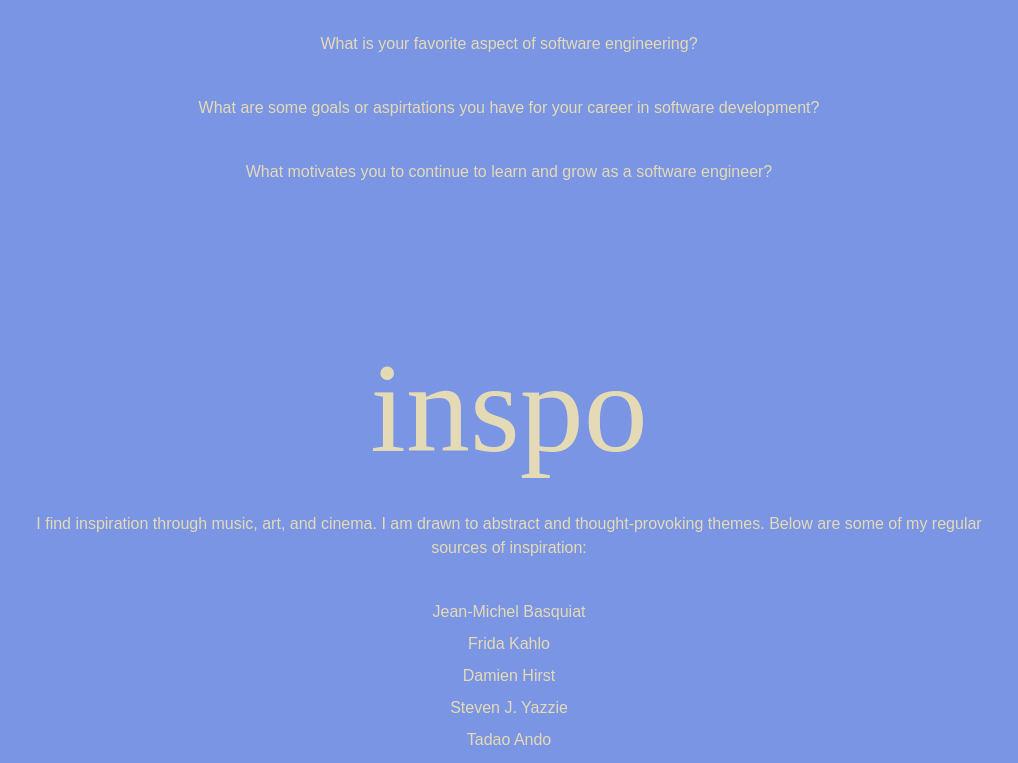
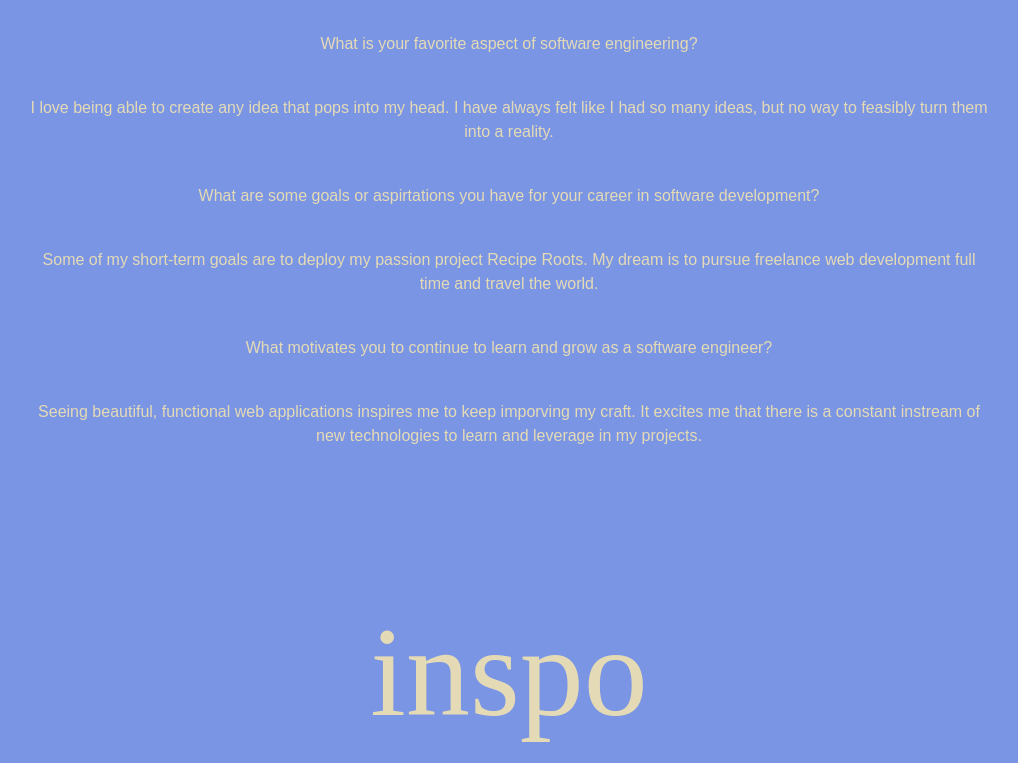
Before and after one commit to samanthacabrera/portfolio, a React (Create React App) app: page /about in a window 1280 px wide. Shown: the part 1584-2347 px from the top of the page, without its empty margins (131-1149 px from the left). Built offline with nearby package versions, Linux system fonts and the light colour scheme.

Commit message:
updated about

```diff
--- /dev/null
+++ b/src/About.js
@@ -0,0 +1,54 @@
+import React from "react";
+import me from "./IMG_0897.JPG";
+
+function About() {
+  return (
+    <>
+      <div className="text-center space-y-20 md:m-40 m-12">
+        <h2 className="subHeading lowercase md:text-9xl text-7xl">All <br /> About Me </h2>
+        <img src={me} alt="Me" />
+        <p>
+          I was born and raised in Southern California. I currently live in Denver with my husband, Justin, and our cute
+          cat, Ares. In my free time you can find me practing yoga, solving puzzles, or watching movies. When the weather permits, I
+          love to go on picnics and hike. I am in constant pursuit of new experiences, embracing the richness that life has to offer.
+        </p>
+      </div>
+
+
+      <div className="text-center space-y-10 md:m-40 m-12">
+        <h2 className="subHeading lowercase md:text-9xl text-7xl">Q & A</h2>
+
+        <p>What is your favorite aspect of software engineering?</p>
+        <p>I love being able to create any idea that pops into my head. I have always felt like I had so many ideas, but no way to feasibly turn them into a reality.</p>
+        <p>What are some goals or aspirtations you have for your career in software development?</p>
+        <p>Some of my short-term goals are to deploy my passion project Recipe Roots. My dream is to pursue freelance web development full time and travel the world. </p>
+        <p>What motivates you to continue to learn and grow as a software engineer?</p>
+        <p>Seeing beautiful, functional web applications inspires me to keep imporving my craft. It excites me that there is a constant instream of new technologies to learn and leverage in my projects.  </p>
+
+      </div>
+
+
+      <div className="text-center space-y-10 md:m-40 m-12">
+        <h2 className="subHeading lowercase md:text-9xl text-7xl">Inspo</h2>
+        <p>I find inspiration through music, art, and cinema. I am drawn to abstract and thought-provoking themes. Below are some of my regular sources of inspiration:</p>
+
+        <ul className="text-center space-y-2">
+          <li>Jean-Michel Basquiat</li>
+          <li>Frida Kahlo</li>
+          <li>Damien Hirst</li>
+          <li>Steven J. Yazzie</li>
+          <li>Tadao Ando</li>
+          <li>Hayao Miyazaki</li>
+          <li>@hozzography</li>
+          <li>Tarsila do Amaral</li>
+          <li>Francisco Goya</li>
+          <li>Emily Bronte</li>
+          <li>Gustav Klimt</li>
+          <li>Patricia Riggen</li>
+        </ul>
+      </div>
+    </>
+  )
+}
+
+export default About
--- a/src/App.js
+++ b/src/App.js
@@ -7,9 +7,7 @@ import Skills from './Skills';
 import Intro from './Intro';
 import Projects from './Projects';
 import Blog from './Blog';
-import Bio from './Bio';
-import QandA from './Questions';
-import Inspo from './Inspo';
+import About from './About';
 import './tailwind.css';
 import './index.css';
 
@@ -41,9 +39,7 @@ function App() {
             <Blog />
           </Route>
           <Route path="/about">
-            <Bio />
-            <QandA />
-            <Inspo />
+            <About />
           </Route>
         </Switch>
       </section>
--- a/src/Bio.js
+++ /dev/null
@@ -1,16 +0,0 @@
-import React from "react";
-import me from "./IMG_0897.JPG";
-
-function Bio() {
-  return (
-    <div className="text-center space-y-20 md:m-40 m-12">
-      <h2 className="subHeading lowercase md:text-9xl text-7xl">All <br /> About Me </h2>
-      <img src={me} alt="Me" />
-      <p>I was born and raised in Southern California. I currently live in Denver with my husband, Justin, and our cute
-        cat, Ares. In my free time you can find me practing yoga, solving puzzles, or watching movies. When the weather permits, I
-        love to go on picnics and hike. I am in constant pursuit of new experiences, embracing the richness that life has to offer.</p>
-    </div>
-  )
-}
-
-export default Bio
--- a/src/Inspo.js
+++ /dev/null
@@ -1,27 +0,0 @@
-import React from "react";
-
-function Inspo() {
-  return (
-    <div className="text-center space-y-10 md:m-40 m-12">
-      <h2 className="subHeading lowercase md:text-9xl text-7xl">Inspo</h2>
-      <p>I find inspiration through music, art, and cinema. I am drawn to abstract and thought-provoking themes. Below are some of my regular sources of inspiration:</p>
-
-      <ul className="text-center space-y-2">
-        <li>Jean-Michel Basquiat</li>
-        <li>Frida Kahlo</li>
-        <li>Damien Hirst</li>
-        <li>Steven J. Yazzie</li>
-        <li>Tadao Ando</li>
-        <li>Hayao Miyazaki</li>
-        <li>@hozzography</li>
-        <li>Tarsila do Amaral</li>
-        <li>Francisco Goya</li>
-        <li>Emily Bronte</li>
-        <li>Gustav Klimt</li>
-        <li>Patricia Riggen</li>
-      </ul>
-    </div>
-  )
-}
-
-export default Inspo;
--- a/src/Questions.js
+++ /dev/null
@@ -1,16 +0,0 @@
-import React from "react";
-
-function QandA() {
-  return (
-    <div className="text-center space-y-10 md:m-40 m-12">
-      <h2 className="subHeading lowercase md:text-9xl text-7xl">Q & A</h2>
-
-      <p>What is your favorite aspect of software engineering?</p>
-      <p>What are some goals or aspirtations you have for your career in software development?</p>
-      <p>What motivates you to continue to learn and grow as a software engineer?</p>
-
-    </div>
-  )
-}
-
-export default QandA
--- a/src/index.css
+++ b/src/index.css
@@ -31,14 +31,15 @@ body {
   color: #7a95e4;
 }
 
-/* #homeIcon {
+#homeIcon {
   font-family: "Karrik";
-} */
+}
 #homeIcon span {
   color: #f68e5f;
 }
 
 nav a {
-  font-family: "Bolota";
+  font-family: "Karrik";
 }
+
 /* Color Palette: #586ba4, #324376, #f6e5aedc, #f68e5f, #f76c5e */
```
